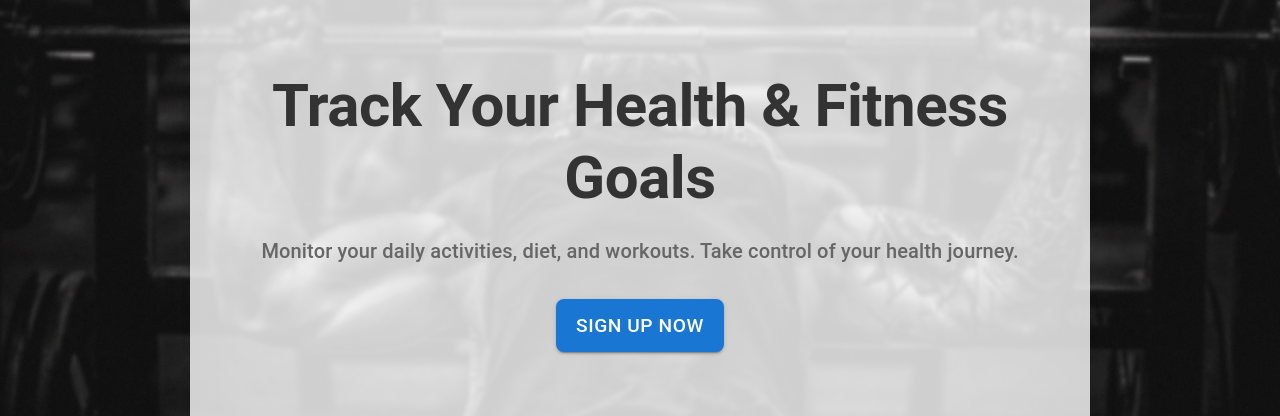
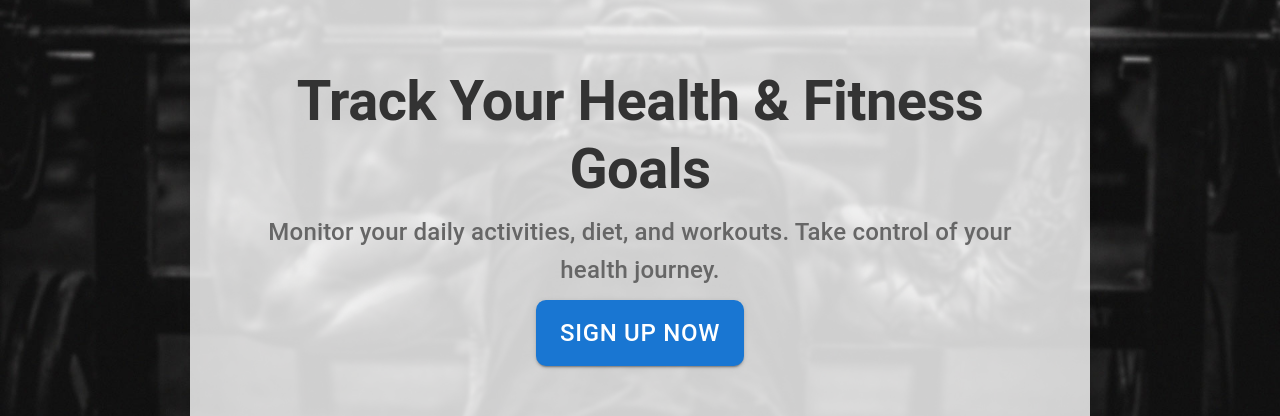
Before and after one commit to Sobunge/Health-Track, a React (Create React App) app in the folder frontend/: page / in a window 1280 px wide. Shown: the part 207-623 px from the top of the page. Built offline with nearby package versions, Linux system fonts and the light colour scheme.

Commit message:
uppdatiing the index page

```diff
--- a/frontend/src/components/HeroComponent.js
+++ b/frontend/src/components/HeroComponent.js
@@ -25,43 +25,64 @@ function HeroSection() {
                 alignItems: 'center', // Center content horizontally
                 textAlign: 'center',
                 padding: '2rem',
-                backgroundImage: "url('/images/hero-background.jpg')", // Optional background image
+                backgroundImage: "url('/images/index.jpg')", // Optional background image
                 backgroundSize: 'cover', // Cover the entire section
                 backgroundPosition: 'center', // Center the background image
-            }}
-
-            style={{
-                display: 'flex', flexDirection: 'column', minHeight: '100vh', paddingTop: '20px', backgroundImage: "url('/images/index.jpg')",
-                backgroundSize: 'cover',
-                backgroundPosition: 'center',
+                overflow: 'hidden', // Prevent overflow
             }}
         >
             <Container maxWidth="md" sx={{
-                backgroundColor: 'rgba(255, 255, 255, 0.8)', // Optional: semi-transparent background
-                padding: '5rem',
+                backgroundColor: 'rgba(255, 255, 255, 0.8)', // Semi-transparent background
+                paddingTop: { xs: '2rem', sm: '3rem', md: '4rem', lg: '5rem' }, // Responsive padding
+                paddingBottom: { xs: '2rem', sm: '3rem', md: '4rem', lg: '5rem' }, // Responsive padding
                 borderRadius: '8px', // Rounded corners for the container
-                boxShadow: '0 4px 8px rgba(0, 0, 0, 0.1)', // Optional: subtle shadow
+                boxShadow: '0 4px 8px rgba(0, 0, 0, 0.1)', // Subtle shadow
             }}>
                 {/* Title */}
-                <Typography variant="h2" component="h1" gutterBottom sx={{ color: '#333', fontWeight: 'bold' }}>
+                <Typography
+                    variant="h2"
+                    component="h1"
+                    gutterBottom
+                    sx={{
+                        color: '#333',
+                        fontWeight: 'bold',
+                        textAlign: 'center',
+                        marginBottom: '1rem',
+                        paddingBottom: '10px',
+                        fontSize: { xs: '2rem', sm: '2.5rem', md: '3rem', lg: '3.5rem' }, // Responsive font size
+                        lineHeight: 1.2, // Improve line spacing
+                        maxWidth: '90%', // Prevent text from stretching too wide
+                        margin: '0 auto', // Center the text block
+                    }}
+                >
                     Track Your Health & Fitness Goals
                 </Typography>
 
                 {/* Subtitle */}
-                <Typography variant="h6" component="h2" sx={{ color: '#666', marginBottom: '2rem' }}>
+                <Typography
+                    variant="h6"
+                    component="h2"
+                    sx={{
+                        color: '#666',
+                        marginBottom: '2rem',
+                        paddingBottom: '10px',
+                        fontSize: { xs: '1rem', sm: '1.2rem', md: '1.5rem' }, // Responsive font size
+                        maxWidth: '90%', // Prevent text from stretching too wide
+                        margin: '0 auto', // Center the text block
+                    }}
+                >
                     Monitor your daily activities, diet, and workouts. Take control of your health journey.
                 </Typography>
 
-                {/* Call-to-Action */}
                 <Button
                     variant="contained"
                     color="primary"
                     size="large"
                     onClick={() => navigate('/signup')}
                     sx={{
-                        padding: '10px 20px',
-                        fontSize: '1.2rem',
-                        borderRadius: '8px',
+                        padding: { xs: '8px 16px', sm: '10px 20px', md: '12px 24px' }, // Responsive padding for different screen sizes
+                        fontSize: { xs: '0.9rem', sm: '1rem', md: '1.2rem', lg: '1.5rem' }, // Responsive font size
+                        borderRadius: { xs: '6px', sm: '8px', md: '10px' }, // Responsive border-radius
                         transition: 'transform 0.3s ease',
                         '&:hover': {
                             animation: `${shake} 0.5s ease`,
```
